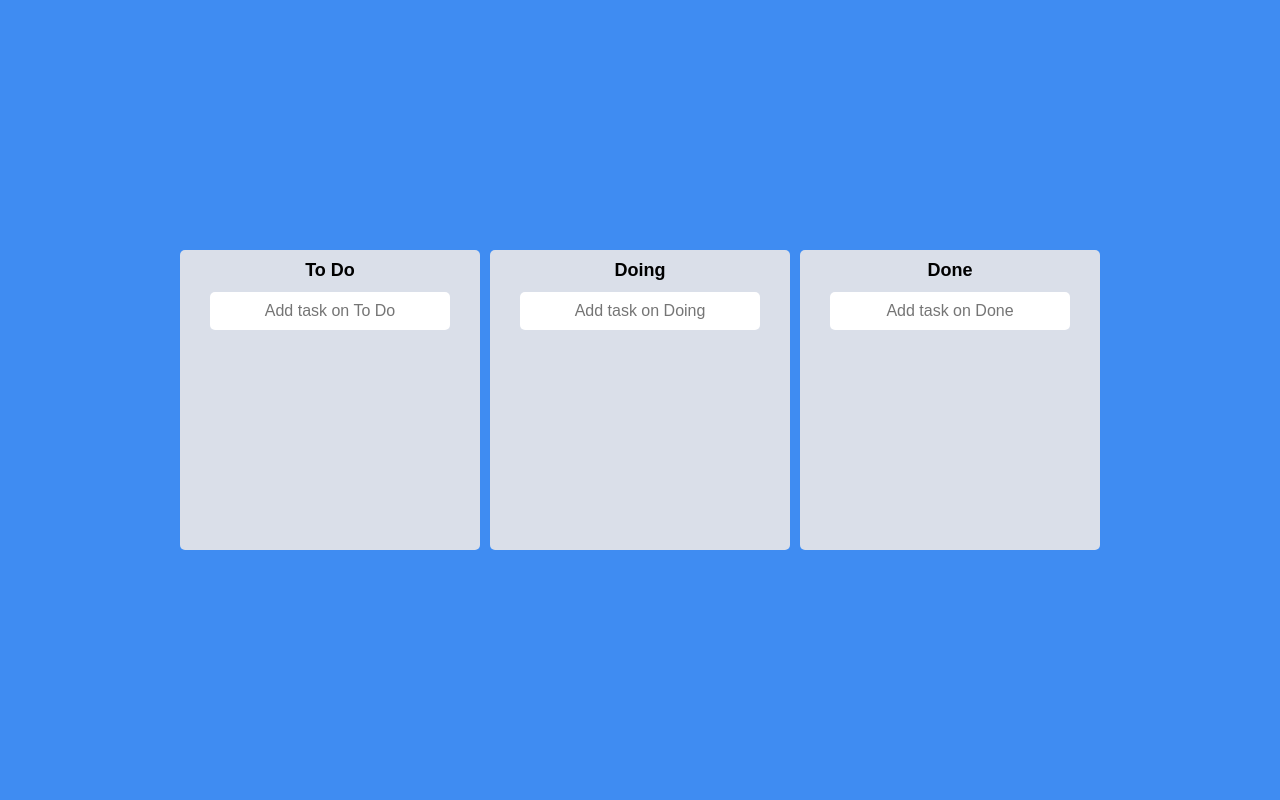
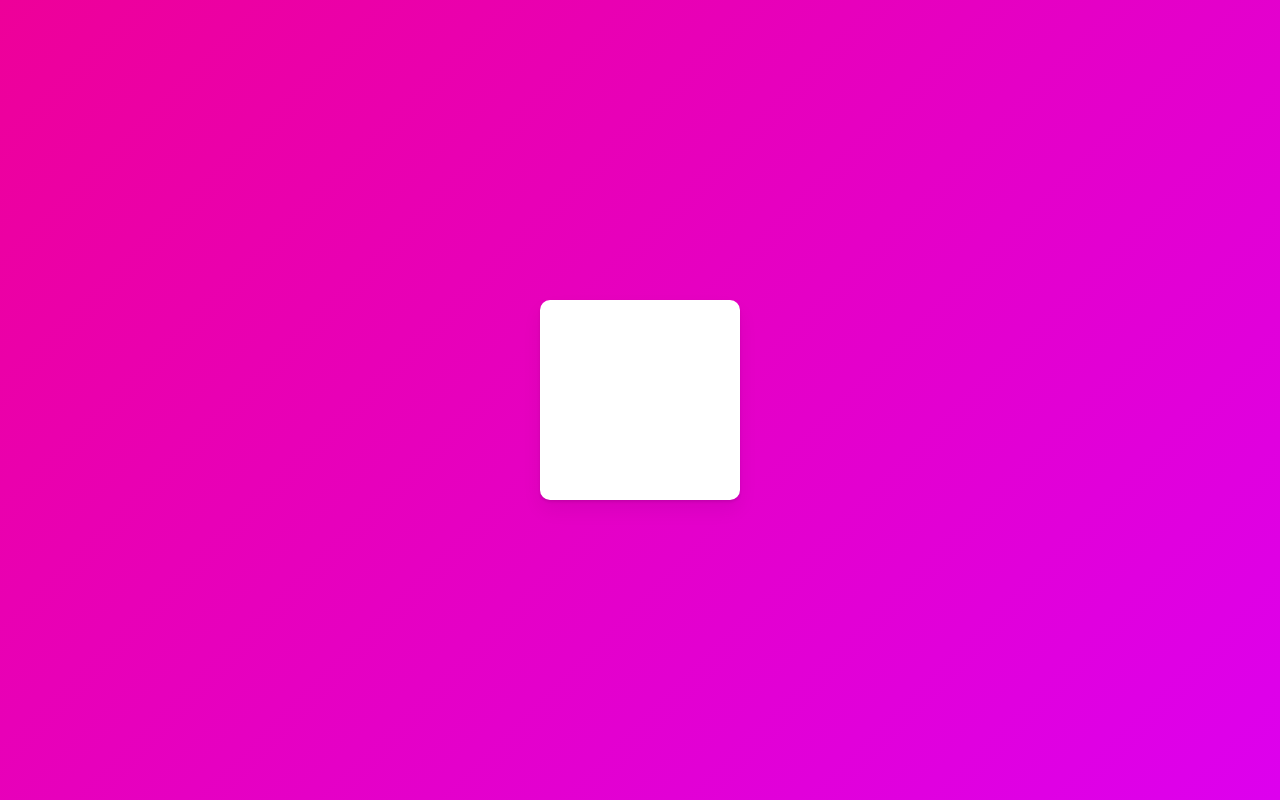
Before and after one commit to nomadcoders/react-masterclass, a React (Create React App) app: page / in a window 1280 px wide. Built offline with nearby package versions, Linux system fonts and the light colour scheme.

Commit message:
6.0 Introduction

```diff
--- a/src/App.tsx
+++ b/src/App.tsx
@@ -1,70 +1,26 @@
-import { DragDropContext, DropResult } from "react-beautiful-dnd";
-import { useRecoilState } from "recoil";
 import styled from "styled-components";
-import { toDoState } from "./atoms";
-import Board from "./Components/Board";
 
 const Wrapper = styled.div`
+  height: 100vh;
+  width: 100vw;
   display: flex;
-  width: 100vw;
-  margin: 0 auto;
   justify-content: center;
   align-items: center;
-  height: 100vh;
 `;
 
-const Boards = styled.div`
-  display: flex;
-  justify-content: center;
-  align-items: flex-start;
-  width: 100%;
-  gap: 10px;
+const Box = styled.div`
+  width: 200px;
+  height: 200px;
+  background-color: white;
+  border-radius: 10px;
+  box-shadow: 0 2px 3px rgba(0, 0, 0, 0.1), 0 10px 20px rgba(0, 0, 0, 0.06);
 `;
 
 function App() {
-  const [toDos, setToDos] = useRecoilState(toDoState);
-  const onDragEnd = (info: DropResult) => {
-    const { destination, source } = info;
-    if (!destination) return;
-    if (destination?.droppableId === source.droppableId) {
-      // same board movement.
-      setToDos((allBoards) => {
-        const boardCopy = [...allBoards[source.droppableId]];
-        const taskObj = boardCopy[source.index];
-        boardCopy.splice(source.index, 1);
-        boardCopy.splice(destination?.index, 0, taskObj);
-        return {
-          ...allBoards,
-          [source.droppableId]: boardCopy,
-        };
-      });
-    }
-    if (destination.droppableId !== source.droppableId) {
-      // cross board movement
-      setToDos((allBoards) => {
-        const sourceBoard = [...allBoards[source.droppableId]];
-        const taskObj = sourceBoard[source.index];
-        const destinationBoard = [...allBoards[destination.droppableId]];
-        sourceBoard.splice(source.index, 1);
-        destinationBoard.splice(destination?.index, 0, taskObj);
-        return {
-          ...allBoards,
-          [source.droppableId]: sourceBoard,
-          [destination.droppableId]: destinationBoard,
-        };
-      });
-    }
-  };
   return (
-    <DragDropContext onDragEnd={onDragEnd}>
-      <Wrapper>
-        <Boards>
-          {Object.keys(toDos).map((boardId) => (
-            <Board boardId={boardId} key={boardId} toDos={toDos[boardId]} />
-          ))}
-        </Boards>
-      </Wrapper>
-    </DragDropContext>
+    <Wrapper>
+      <Box />
+    </Wrapper>
   );
 }
 
--- a/src/index.tsx
+++ b/src/index.tsx
@@ -62,9 +62,9 @@
 body {
   font-weight: 300;
   font-family: 'Source Sans Pro', sans-serif;
-  background-color:${(props) => props.theme.bgColor};
   color:black;
   line-height: 1.2;
+  background:linear-gradient(135deg,#e09,#d0e);
 }
 a {
   text-decoration:none;
--- a/src/styled.d.ts
+++ b/src/styled.d.ts
@@ -1,9 +1,5 @@
 import "styled-components";
 
 declare module "styled-components" {
-  export interface DefaultTheme {
-    bgColor: string;
-    boardColor: string;
-    cardColor: string;
-  }
+  export interface DefaultTheme {}
 }
--- a/src/theme.ts
+++ b/src/theme.ts
@@ -1,7 +1,3 @@
 import { DefaultTheme } from "styled-components";
 
-export const darkTheme: DefaultTheme = {
-  bgColor: "#3F8CF2",
-  boardColor: "#DADFE9",
-  cardColor: "white",
-};
+export const darkTheme: DefaultTheme = {};
```
